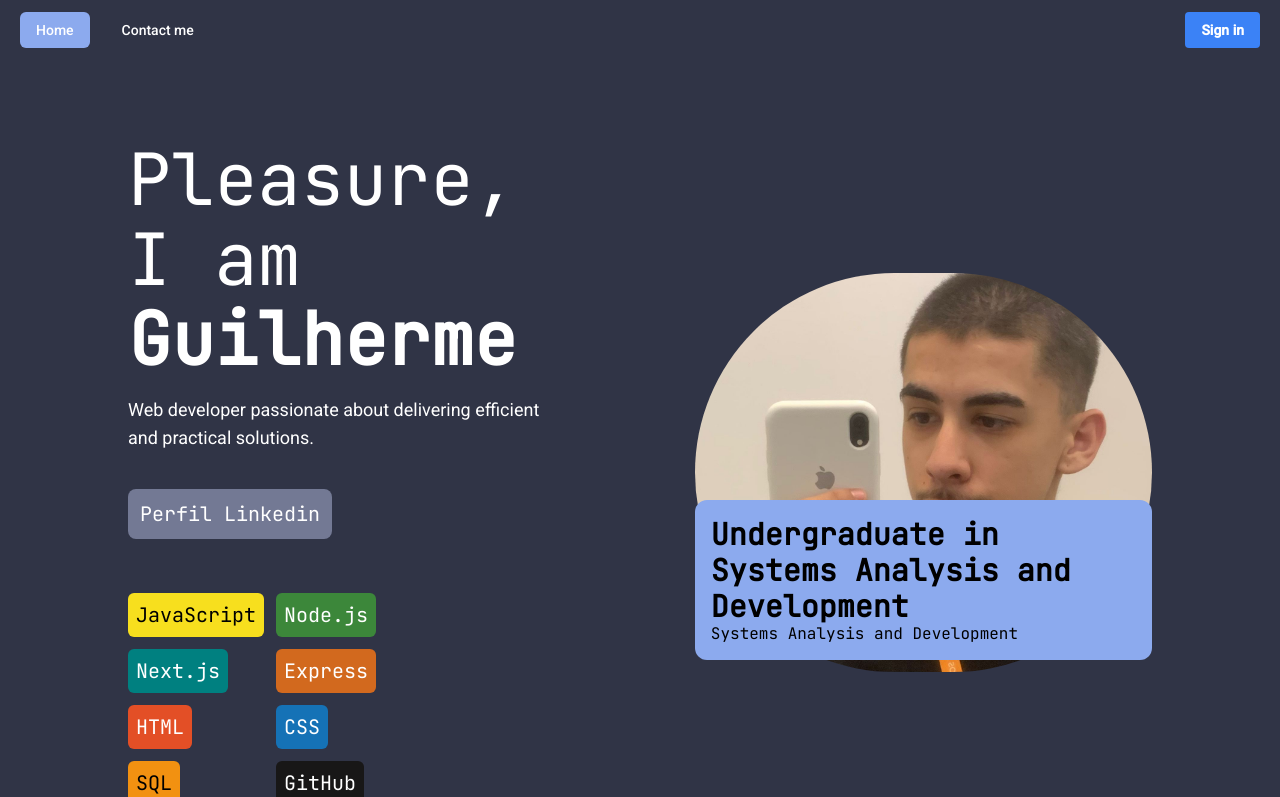
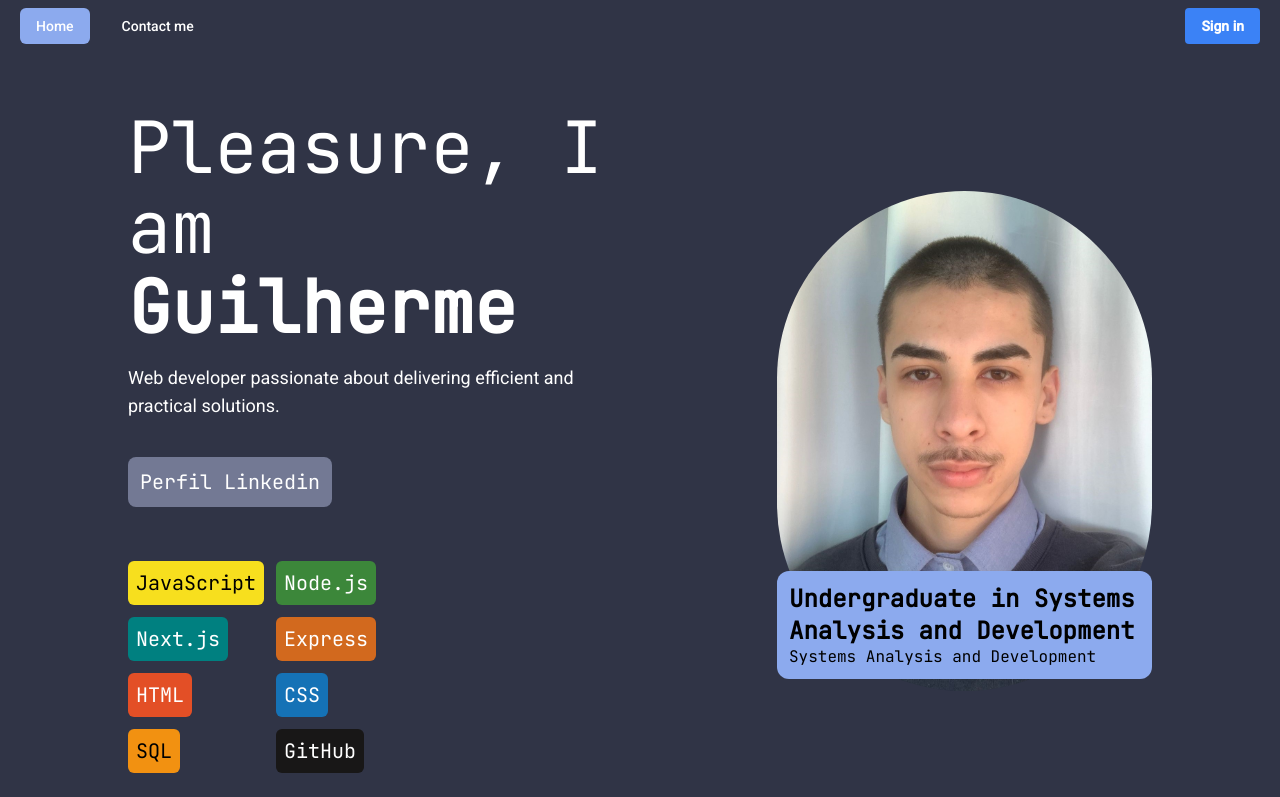
Before and after one commit to guicirelli/landing-page-cirelli, a Next.js app: page / in a window 1280 px wide. Shown: the top 797 px of the page. Built offline with nearby package versions, Linux system fonts and the light colour scheme; no server answers.

Commit message:
Ajustes no layout e inclusão de imagem de perfil

```diff
--- a/posts/about-me.md
+++ b/posts/about-me.md
@@ -7,27 +7,12 @@ public: true
 
 # About Me
 
-Welcome to my personal blog! I'm Clariana, a passionate developer and creative thinker.
+![Profile Photo 1](/img/perfil2.jpeg)
 
-## My Journey
+![Profile Photo 2](/img/perfil3.jpeg)
 
-I've been working in the tech industry for several years, focusing on web development and user experience design. My journey started with curiosity about how websites work, and it has evolved into a deep passion for creating meaningful digital experiences.
+My name is Guilherme Cirelli Lopes, an undergraduate student in Systems Analysis and Development at Unicesumar, passionate about web development. Known for dedication and integrity, I always strive to fulfill my commitments with excellence.
 
-## Skills & Interests
+Combining study, hands-on practice, and mentorship, I quickly absorb new knowledge and deliver effective solutions. Understanding problems deeply before building solutions is something I highly value, along with clear communication and organized documentation to enhance teamwork.
 
-- **Frontend Development**: React, Next.js, TypeScript
-- **Backend Development**: Node.js, Python
-- **Design**: UI/UX, Figma, Adobe Creative Suite
-- **Other**: Photography, Writing, Travel
-
-## What I'm Working On
-
-Currently, I'm exploring the intersection of technology and creativity, working on projects that combine my technical skills with my artistic interests.
-
-## Get in Touch
-
-Feel free to reach out if you'd like to collaborate or just have a chat about technology, design, or anything else!
-
----
-
-*This is a sample post to demonstrate the blog functionality.*
+Although still in the early stages of my career, I have developed solid skills in Next.js, JavaScript, and related technologies. Discipline, resilience, and continuous learning guide my growth. My goal is to keep evolving, leveraging my passion for software development to overcome challenges and create a positive impact in every project I undertake.
--- a/public/home.json
+++ b/public/home.json
@@ -21,7 +21,7 @@
 ],
     "pfp": {
   "image": {
-    "url": "/img/perfil.jpeg",
+    "url": "/img/foto perfil.jpeg",
     "alt": "Foto de Guilherme Cirelli Lopes"
   },
   "experience": {
--- a/src/components/Home/AboutMe.tsx
+++ b/src/components/Home/AboutMe.tsx
@@ -3,7 +3,6 @@ import Link from 'next/link';
 import { Roboto } from 'next/font/google';
 import { AboutMe as TAboutMe } from '@/types/Home';
 
-const linkedinImage = "/img/perfil.jpeg";
 
 
 const roboto = Roboto({
@@ -52,15 +51,15 @@ export const AboutMe = ({ aboutMe }: AboutMeProps) => {
       </div>
       <div className="relative">
         <Image
-          src={linkedinImage}
+          src={pfp.image.url}
           alt={pfp.image.alt}
           unoptimized
-          width={500}
-          height={500}
+          width={375}
+          height={375}
           className="rounded-full"
         />
-        <p className="p-4 w-fit text-base leading-tight bg-h-blue-500 rounded-xl text-black absolute -bottom-[0.75rem] sm:bottom-3">
-          <strong className="text-3xl">Undergraduate in Systems Analysis and Development</strong>
+        <p className="p-3 w-fit text-base leading-tight bg-h-blue-500 rounded-xl text-black absolute -bottom-[0.75rem] sm:bottom-3">
+          <strong className="text-2xl">Undergraduate in Systems Analysis and Development</strong>
           <br />
 
            Systems Analysis and Development
--- a/src/components/commons/Header/index.tsx
+++ b/src/components/commons/Header/index.tsx
@@ -36,7 +36,7 @@ export const Header = () => {
 
   return (
     <header
-      className={`${roboto.className} bg-h-blue-900 text-sm flex py-3 px-5 justify-between items-center sticky top-0 z-20`}
+      className={`${roboto.className} bg-h-blue-900 text-sm flex py-2 px-5 justify-between items-center sticky top-0 z-20`}
     >
       <button className="p-1 md:hidden" onClick={openMenu}>
         <MenuIcon className="fill-white w-10 h-10" />
@@ -46,7 +46,8 @@ export const Header = () => {
         <Link href="/contatos" className={`px-4 py-2 rounded-md ${router.pathname === '/contatos' ? 'bg-h-blue-500' : 'bg-h-blue-700'} hover:bg-h-blue-600 transition-colors duration-200`}>Contact me</Link>
       </nav>
       <div className="flex items-center gap-4">
-
+        {process.env.NEXT_PUBLIC_CLERK_PUBLISHABLE_KEY && (
+          <>
             <SignedIn>
               <UserButton />
               <CustomSignOutButton />
@@ -55,6 +56,8 @@ export const Header = () => {
             <SignedOut>
               <CustomSignInButton />
             </SignedOut>
+          </>
+        )}
       </div>
       <Menu isVisible={isMenuOpen} onClose={closeMenu} />
     </header>
--- a/src/pages/_app.tsx
+++ b/src/pages/_app.tsx
@@ -6,9 +6,12 @@ import { ClerkProvider } from '@clerk/nextjs';
 export default function App({ Component, pageProps }: AppProps) {
   const PUBLISHABLE_KEY = process.env.NEXT_PUBLIC_CLERK_PUBLISHABLE_KEY;
 
+  // Se não há chave do Clerk, renderiza sem autenticação
   if (!PUBLISHABLE_KEY) {
-    throw new Error(
-      "Missing Publishable Key -- Get it from https://clerk.com/docs/quickstarts/nextjs"
+    return (
+      <Layout>
+        <Component {...pageProps} />
+      </Layout>
     );
   }
 
--- a/src/pages/index.tsx
+++ b/src/pages/index.tsx
@@ -28,7 +28,7 @@ const Home = ({ home, allPostsData }: HomeProps) => {
           content="Portfólio de Guilherme Cirelli Lopes — Desenvolvedor web apaixonado por criar interfaces e soluções eficientes."
         />
       </Head>
-      <div className="py-12 px-6 md:px-32 space-y-10 md:space-y-28">
+      <div className="py-6 px-6 md:px-32 space-y-10 md:space-y-28">
         <AboutMe aboutMe={aboutMe} />
 
         {/* Seção de Posts */}
--- a/src/pages/posts/[slug].tsx
+++ b/src/pages/posts/[slug].tsx
@@ -46,6 +46,7 @@ const Post = ({ postData }: PostProps) => {
                 components={{
                   img: ImageRenderer,
                   p: ({ node, ...props }) => {
+                    // Se o parágrafo contém apenas uma imagem, renderizar como div
                     if (node.children.length === 1 && node.children[0].type === 'image') {
                       return <ImageRenderer {...(node.children[0].props || {})} />;
                     }
@@ -88,6 +89,7 @@ const Post = ({ postData }: PostProps) => {
                       components={{
                         img: ImageRenderer,
                         p: ({ node, ...props }) => {
+                          // Se o parágrafo contém apenas uma imagem, renderizar como div
                           if (node.children.length === 1 && node.children[0].type === 'image') {
                             return <ImageRenderer {...(node.children[0].props || {})} />;
                           }
```
Also changed, not shown: public/img/foto perfil.jpeg (added). Lines whose indentation alone changed are shown as unchanged.
